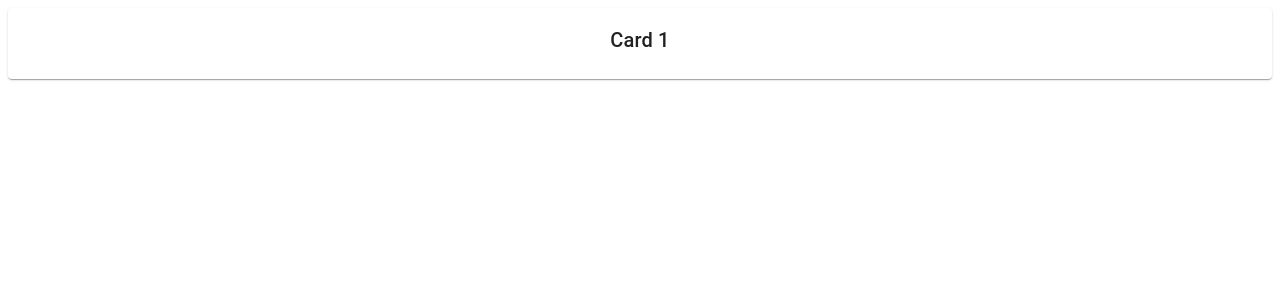
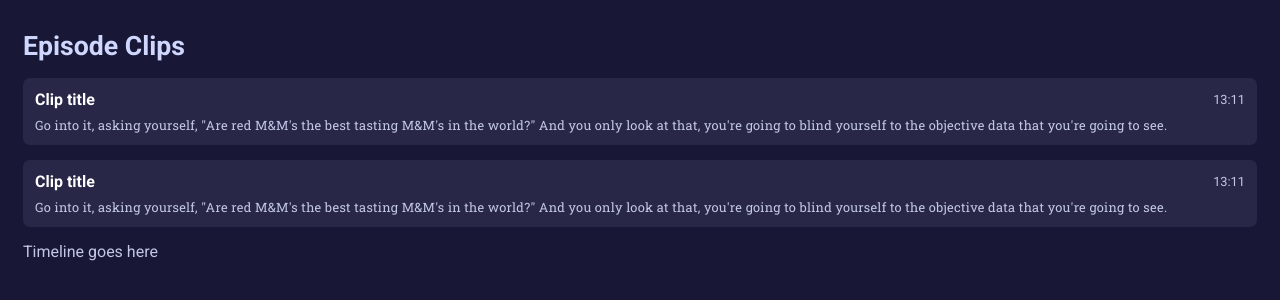
Before and after one commit to ra3738/PodClip, a React (Create React App) app in the folder client/: page / in a window 1280 px wide. Shown: the top 300 px of the page. Built offline with nearby package versions, Linux system fonts and the light colour scheme.

Commit message:
Basic Now Playing Screen

```diff
--- a/client/package.json
+++ b/client/package.json
@@ -10,6 +10,7 @@
     "@testing-library/jest-dom": "^4.2.4",
     "@testing-library/react": "^9.3.2",
     "@testing-library/user-event": "^7.1.2",
+    "@types/react": "^17.0.38",
     "auth0": "^2.26.0",
     "axios": "^0.19.2",
     "history": "^4.10.1",
@@ -19,7 +20,8 @@
     "react-router-dom": "^5.2.0",
     "react-scripts": "3.4.1",
     "redux": "^4.0.5",
-    "redux-thunk": "^2.3.0"
+    "redux-thunk": "^2.3.0",
+    "sass": "^1.48.0"
   },
   "scripts": {
     "start": "react-scripts start",
--- /dev/null
+++ b/client/src/components/Clip.jsx
@@ -0,0 +1,34 @@
+import React from 'react';
+
+class Clips extends React.Component {
+  constructor(props) {
+    super(props)
+  }
+
+  render() {
+    return (
+      <div className="clip">
+        <div className="clip-titleline">
+          <h2 className="clip-title">Clip title</h2>
+          <p className="clip-timestamp">13:11</p>
+        </div>
+        <div className="clip-quote">
+          <div className="">
+            <p>Go into it, asking yourself, "Are red M&amp;M's the best tasting M&amp;M's in the world?" And you only look at that, you're going to blind yourself to the objective data that you're going to see.</p>
+          </div>
+        </div>
+        <div className="clip-controls">
+          <div>
+            <div style={{marginRight: "10px"}}>Edit</div>
+            <div>Delete</div>
+          </div>
+          <div>
+            <div>Jump to</div>
+          </div>
+        </div>
+      </div>
+    );
+  }
+};
+
+export default Clips;
--- /dev/null
+++ b/client/src/components/Clips.jsx
@@ -0,0 +1,21 @@
+import React from 'react';
+import Clip from './Clip.jsx'
+
+class Clips extends React.Component {
+  constructor(props) {
+    super(props)
+  }
+
+  render() {
+    return (
+      <div>
+	  	<h1>Episode Clips</h1>
+		{/* <div className="noclips-placeholder">You haven’t created any clips for this episode yet.</div> */}
+        <Clip />
+        <Clip />
+      </div>
+    );
+  }
+};
+
+export default Clips;
--- a/client/src/components/NowPlaying.jsx
+++ b/client/src/components/NowPlaying.jsx
@@ -1,26 +1,10 @@
 /* eslint-disable jsx-a11y/accessible-emoji */
 import React from 'react';
 import createHistory from 'history/createBrowserHistory';
-import { Grid } from '@material-ui/core';
+import Clips from './Clips.jsx'
+import Timeline from './Timeline.jsx'
 
-import { makeStyles } from '@material-ui/core/styles';
-import Card from '@material-ui/core/Card';
-import CardActionArea from '@material-ui/core/CardActionArea';
-import CardContent from '@material-ui/core/CardContent';
-import CardMedia from '@material-ui/core/CardMedia';
-import Typography from '@material-ui/core/Typography';
-import { withStyles } from '@material-ui/styles';
-
-const useStyles = makeStyles({
-  root: {
-    width: 280,
-    height: 280,
-    margin: '40px',
-  },
-  media: {
-    height: 180,
-  },
-});
+import styles from '../styles/NowPlaying.scss'
 
 class NowPlaying extends React.Component {
   constructor(props) {
@@ -28,28 +12,18 @@ class NowPlaying extends React.Component {
   }
 
   render() {
-    const { classes } = this.props;
     const { history } = createHistory({ forceRefresh: true });
     return (
-      <Grid container>
-        <Grid item xs={12}>
-          <Card className={classes.root}>
-            <CardActionArea onClick={() => history.push('/card1')}>
-              <CardMedia
-                className={classes.media}
-                image='https://blogs.ubc.ca/theedventure/files/2015/12/de1_0506.jpg'
-              />
-              <CardContent>
-                <Typography gutterBottom variant='h6' component='h2' align='center'>
-                  Card 1
-                </Typography>
-              </CardContent>
-            </CardActionArea>
-          </Card>
-        </Grid>
-      </Grid>
+      <div className="screen">
+        <div className="container">
+        <Clips />
+        <Timeline />
+        {/* <Controls />
+        <Player /> */}
+        </div>
+      </div>
     );
   }
 };
 
-export default withStyles(useStyles)(NowPlaying);
+export default NowPlaying;
--- /dev/null
+++ b/client/src/components/Timeline.jsx
@@ -0,0 +1,17 @@
+import React from 'react';
+
+class Timeline extends React.Component {
+  constructor(props) {
+    super(props)
+  }
+
+  render() {
+    return (
+      <div>
+	  	  Timeline goes here
+      </div>
+    );
+  }
+};
+
+export default Timeline;
--- /dev/null
+++ b/client/src/styles/NowPlaying.scss
@@ -0,0 +1,117 @@
+// Fonts
+@import url('https://fonts.googleapis.com/css2?family=Roboto+Slab:wght@300;400&family=Roboto:wght@400;700&display=swap');
+
+// Variables
+$screen-width: 375px;
+$screen-height: 812px;
+$color-bg: #181735;
+
+// Styles
+html, body, div, span, applet, object, iframe, h1, h2, h3, h4, h5, h6, p, blockquote, pre, a, abbr, acronym, address, big, cite, code, del, dfn, em, font, img, ins, kbd, q, s, samp, small, strike, strong, sub, sup, tt, var, b, u, i, center, dl, dt, dd, ol, ul, li, fieldset, form, label, legend, caption {
+    margin: 0;
+    padding: 0;
+    border: 0;
+    outline: 0;
+    font-size: 100%;
+    vertical-align: baseline;
+    background: transparent;
+}
+
+body {
+	background-color: $color-bg;
+}
+
+.screen {
+	width: 100%;
+	height: 100%;
+	// width: $screen-width;
+	// height: $screen-height;
+	// max-width: $screen-width;
+	// max-height: $screen-height;
+	background-color: #181735;
+
+	font-family: 'Roboto';
+	color: #C3C7E6;
+
+	margin: 0;
+	// position: absolute;
+	// top: 50%;
+	// left: 50%;
+	// transform: translate(-50%, -50%);
+	// margin: calc($screen-height/-2) 0 0 calc($screen-width/-2);
+}
+
+.container {
+	margin-left: 23px;
+	margin-right: 23px;
+}
+
+h1 {
+	font-size: 20pt;
+	color: #CFD7FF;
+	margin-top: 30px;
+	margin-bottom: 16px;
+}
+
+.clip {
+	background-color: #282747;
+	padding: 12px;
+	border-radius: 7px;
+	margin-bottom: 15px;
+
+	&.clip-selected {
+		border-color: #7E8BFF;
+		border-width: 0.5px;
+		border-style: solid;
+
+		box-shadow: 0px 3px 4px 0px rgba(#C3C7E6, 0.18);
+	}
+
+	&:not(.clip-selected) {
+		.clip-controls {
+			display: none;
+		}
+	}
+}
+
+.clip-titleline {
+	display: flex;
+	flex-flow: row nowrap;
+	justify-content: space-between;
+
+	margin-bottom: 8px;
+}
+
+.clip-title {
+	// float: left;
+
+	color: #fff;
+}
+
+.clip-timestamp {
+	font-size: 0.8em;
+	align-self: center;
+}
+
+.clip-quote {
+	display: flex;
+	font-family: 'Roboto Slab';
+	font-size: 0.8em;
+	letter-spacing: 0.25px;
+
+	color: #C3C7E6;
+}
+
+.clip-controls {
+	color: #7E8BFF;
+
+	display: flex;
+	flex-flow: row nowrap;
+	justify-content: space-between;
+	margin-top: 16px;
+
+	div {
+		display: flex;
+		flex-flow: row nowrap;
+	}
+}
```
Also changed, not shown: 2 other files (tests, documents, lock files or other folders).
